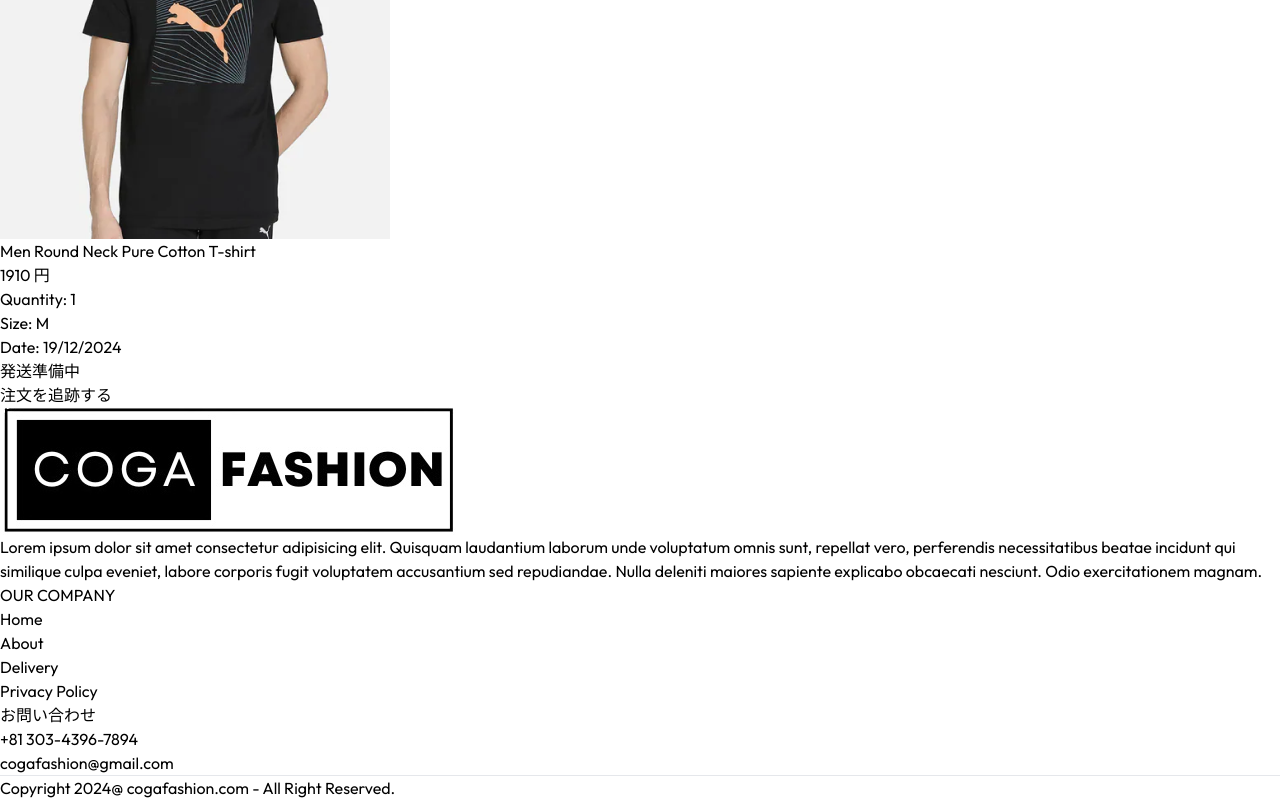
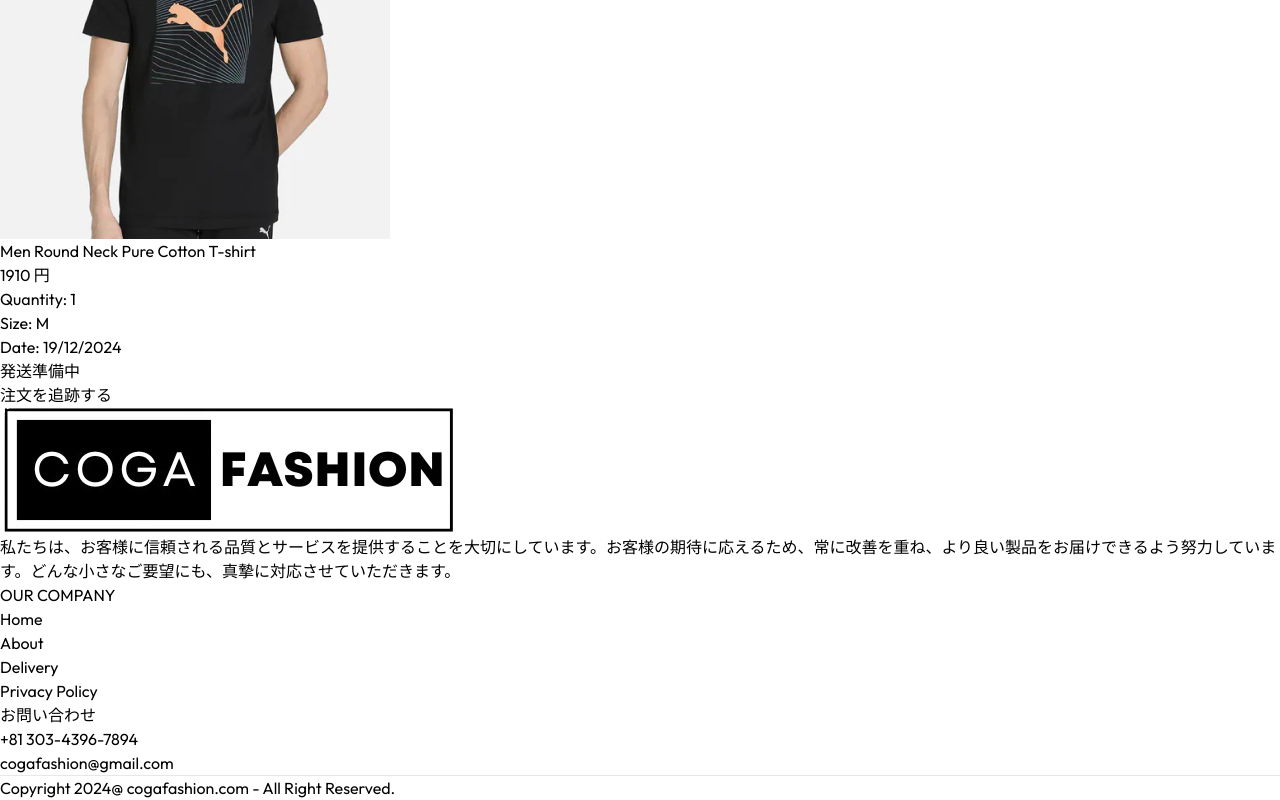
Before and after one commit to gurungnavin/cgfashion, a React (Vite) app in the folder frontend/: page /orders in a window 1280 px wide. Shown: the part 2050-2850 px from the top of the page. Built offline with nearby package versions, Linux system fonts and the light colour scheme; a web font is replaced by a local one.

Commit message:
add content on footer and best seller

```diff
--- a/frontend/src/components/BestSeller.jsx
+++ b/frontend/src/components/BestSeller.jsx
@@ -15,7 +15,8 @@
     <div className="my-10">
       <div className="text-center text-3xl py-8">
         <Title text1={"BEST"} text2={'SELLER'} />
-        <p className="w-3/4 m-auto text-xs sm:text-sm md:text-base text-gray-600">Lorem ipsum, dolor sit amet consectetur adipisicing elit. Aliquam iure veritatis soluta!</p>
+        <p className="w-3/4 m-auto text-xs sm:text-sm md:text-base text-gray-600">今最も売れているアイテムをチェック！
+        高評価を得ている商品が勢揃い。品質とデザインが自信の一品です。!</p>
       </div>
       <div className="grid grid-cols-2 sm:grid-cols-3 md:grid-cols-4 lg:grid-cols-5 gap-4 gap-y-6">
         {bestSeller.map((item, index) => (
--- a/frontend/src/components/Footer.jsx
+++ b/frontend/src/components/Footer.jsx
@@ -6,12 +6,7 @@
         <div>
           <img src={assets.logo} className="w-36 mb-5" alt="logo image" />
           <p className="w-full md:w-2/3 text-gray-600">
-            Lorem ipsum dolor sit amet consectetur adipisicing elit. Quisquam
-            laudantium laborum unde voluptatum omnis sunt, repellat vero,
-            perferendis necessitatibus beatae incidunt qui similique culpa
-            eveniet, labore corporis fugit voluptatem accusantium sed
-            repudiandae. Nulla deleniti maiores sapiente explicabo obcaecati
-            nesciunt. Odio exercitationem magnam.
+          私たちは、お客様に信頼される品質とサービスを提供することを大切にしています。お客様の期待に応えるため、常に改善を重ね、より良い製品をお届けできるよう努力しています。どんな小さなご要望にも、真摯に対応させていただきます。
           </p>
         </div>
         <div>
```
